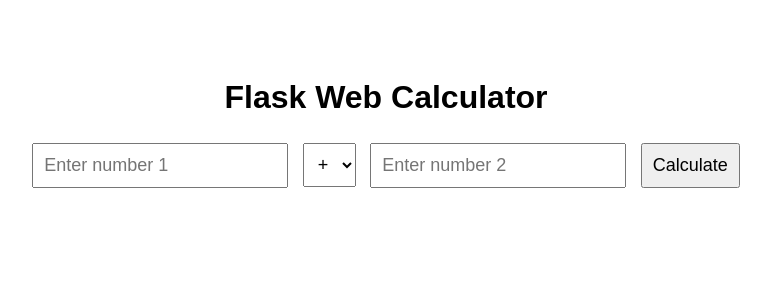
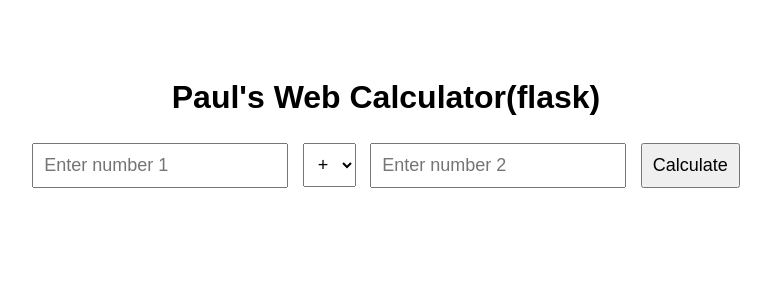
Before and after one commit to PaulTazzer/flask_calculator, a Flask app: page / in a window 1280 px wide. Shown: the top 300 px of the page, without its empty margins (254-1025 px from the left). Run offline with Flask 3, Linux system fonts and the light colour scheme.

Commit message:
Updated title with my name

```diff
--- a/templates/index.html
+++ b/templates/index.html
@@ -23,7 +23,7 @@
 </head>
 <body>
 
-    <h1>Flask Web Calculator</h1>
+    <h1>Paul's Web Calculator(flask)</h1>
 
     <form method="POST">
         <input type="number" name="num1" step="any" placeholder="Enter number 1" required>
```
